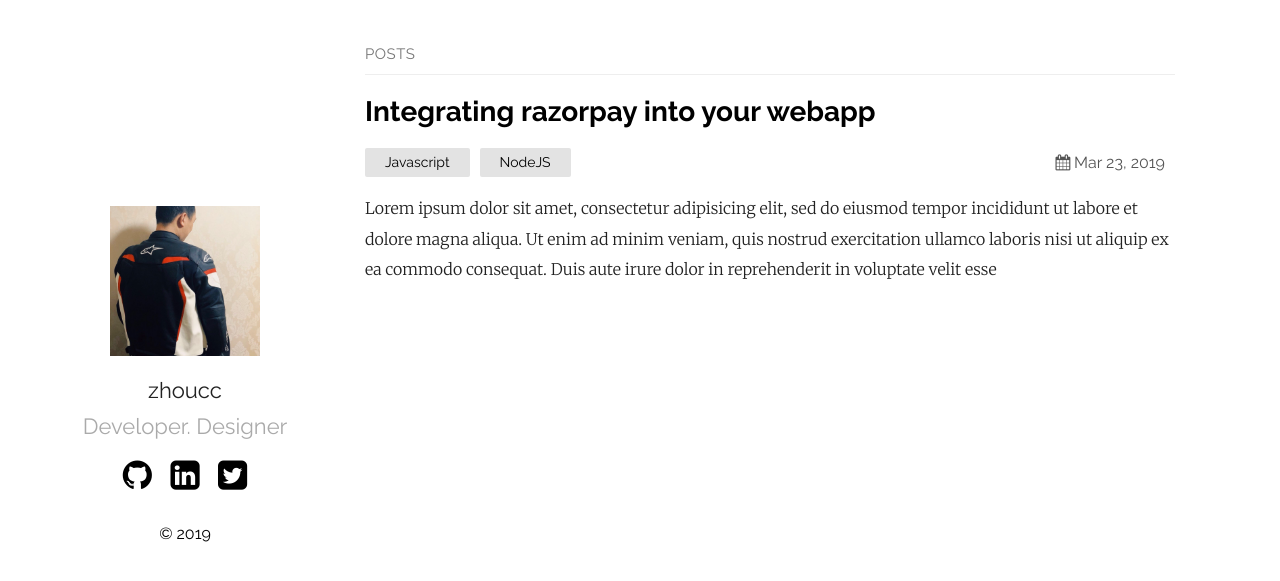
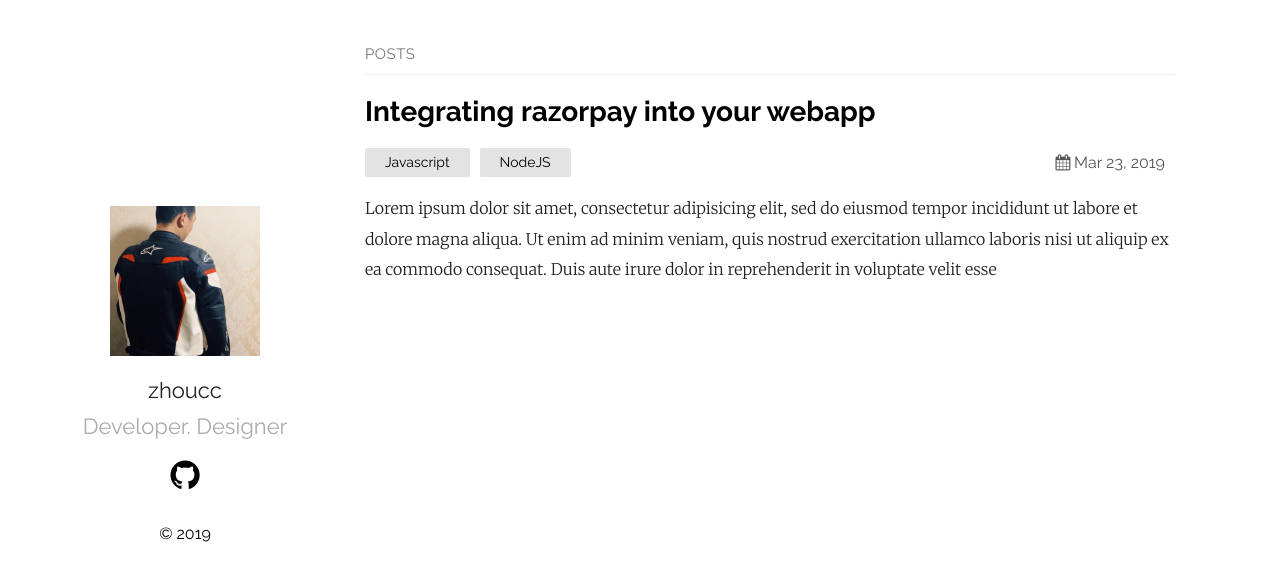
Before and after one commit to zhoucc/zhoucc.github.io, a Jekyll site: the page built from index.md, in a window 1280 px wide. Shown: the top 581 px of the page. Built offline with Jekyll 4.4.1, drawn with Linux system fonts in a browser that asks for light colours.

Commit message:
remove sosscial twitter and linkedin show part

```diff
--- a/_layouts/default.html
+++ b/_layouts/default.html
@@ -11,8 +11,8 @@
 			<p class="tagline">{{ site.plainwhite.tagline }}</p>
 			<ul class="social">
 				<a href="https://github.com/{{ site.plainwhite.social_links.github }}"><li><i class="icon-github-circled"></i></li></a>
-				<a href="https://www.linkedin.com/{{ site.plainwhite.social_links.linkedIn }}"><li><i class="icon-linkedin-squared"></i></li></a>
-				<a href="https://twitter.com/{{ site.plainwhite.social_links.twitter }}"><li><i class="icon-twitter-squared"></i></li></a>
+				<!--<a href="https://www.linkedin.com/{{ site.plainwhite.social_links.linkedIn }}"><li><i class="icon-linkedin-squared"></i></li></a>-->
+				<!--<a href="https://twitter.com/{{ site.plainwhite.social_links.twitter }}"><li><i class="icon-twitter-squared"></i></li></a>-->
 			</ul>
 			<p>&copy; 2019</p>
 		</section>
```
